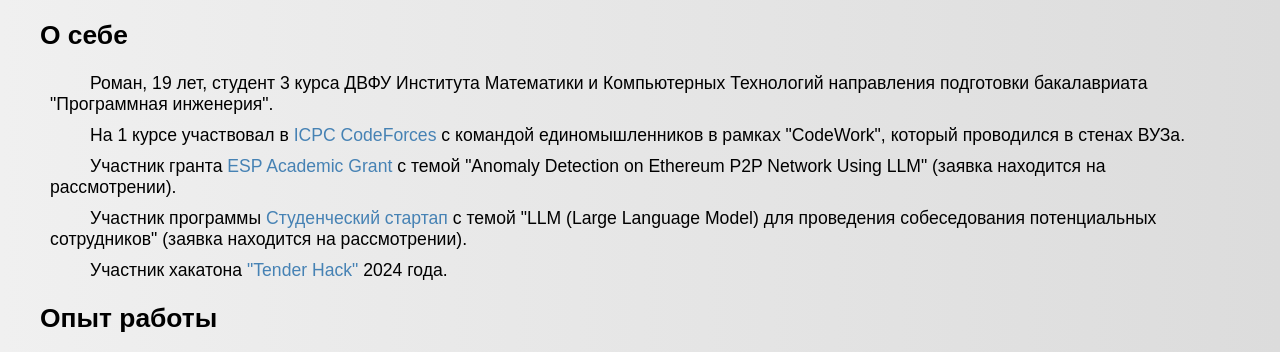
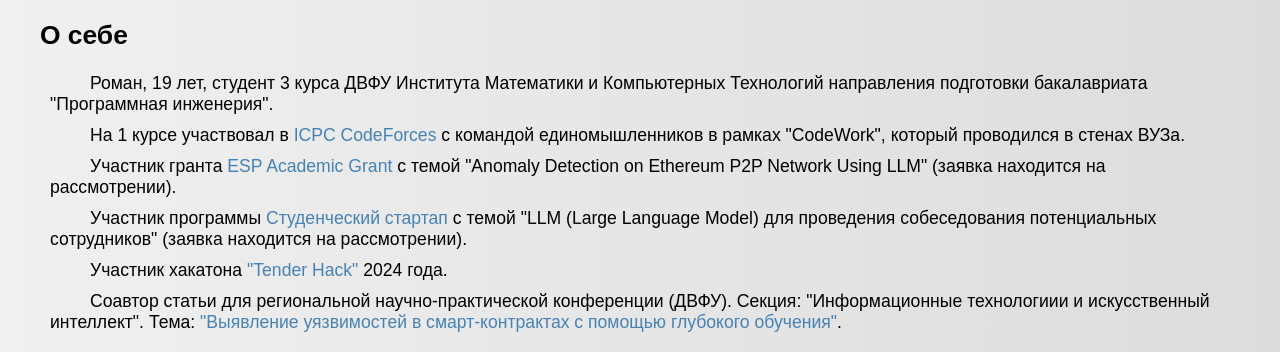
Before and after one commit to srv328/srv328.github.io, a plain HTML site: page index.html in a window 1280 px wide. Shown: the part 440-792 px from the top of the page. Drawn offline with Linux system fonts and the light colour scheme.

Commit message:
Update index.html

```diff
--- a/index.html
+++ b/index.html
@@ -37,6 +37,7 @@
             <p>Участник гранта <a href="https://esp.ethereum.foundation/academic-grants" target="_blank">ESP Academic Grant</a> с темой "Anomaly Detection on Ethereum P2P Network Using LLM" (заявка находится на рассмотрении).</p>
             <p>Участник программы <a href="https://fasie.ru/studstartup/" target="_blank">Студенческий стартап</a> с темой "LLM (Large Language Model) для проведения собеседования потенциальных сотрудников" (заявка находится на рассмотрении).</p>
             <p>Участник хакатона <a href="https://github.com/srv328/tenderhack-2024" target="_blank">"Tender Hack"</a> 2024 года.</p>
+            <p>Соавтор статьи для региональной научно-практической конференции (ДВФУ). Секция: "Информационные технологиии и искусственный интеллект". Тема: <a href="статья.pdf" target="_blank">"Выявление уязвимостей в смарт-контрактах с помощью глубокого обучения"</a>.</p>
         </section>
         <section class="experience">
             <h2>Опыт работы</h2>
```
